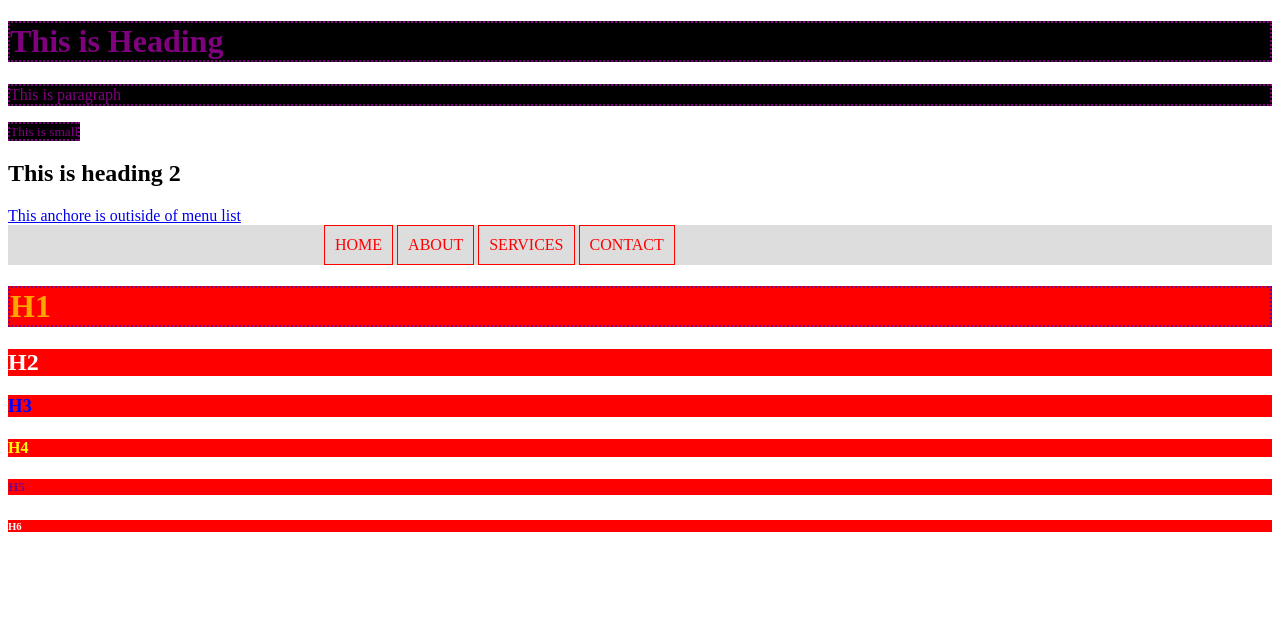
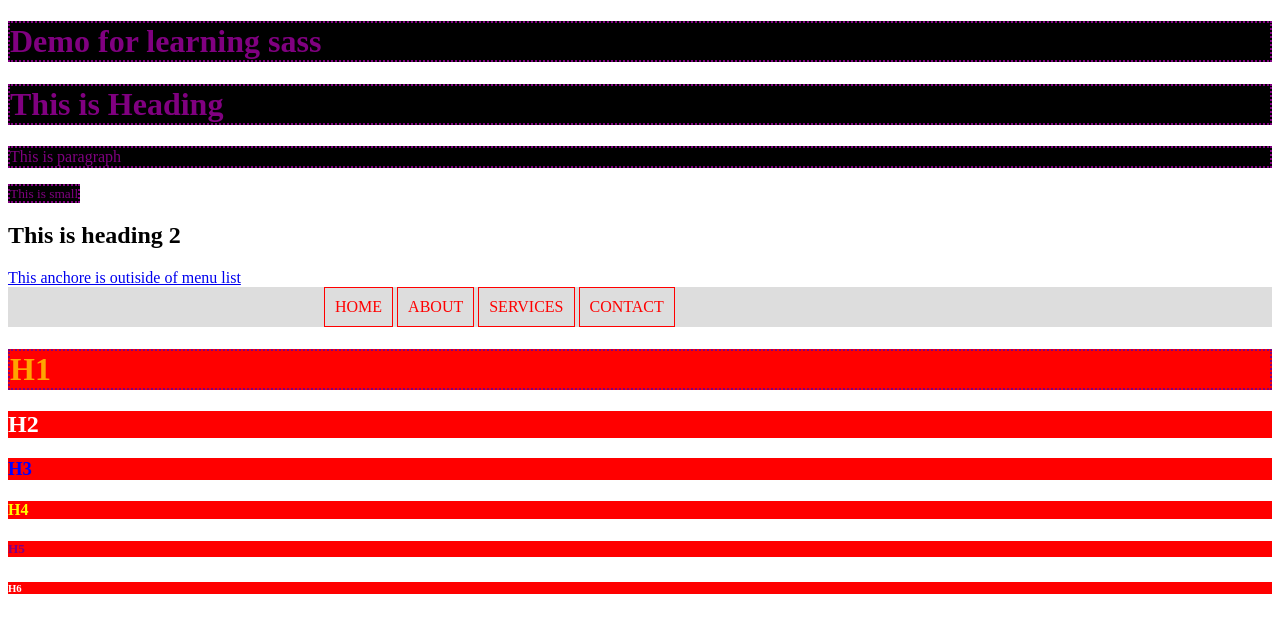
Before and after one commit to rishirajsinghrajput1987/sass-demo, a website: page index.html in a window 1280 px wide. Drawn offline with Linux system fonts and the light colour scheme.

Commit message:
heading added in index

```diff
--- a/index.html
+++ b/index.html
@@ -5,6 +5,8 @@
 	<link rel="stylesheet" type="text/css" href="css/style.css">
 </head>
 <body>
+
+	<h1>Demo for learning sass</h1>
 
 	<div>
 		<h1>This is Heading</h1>
```
